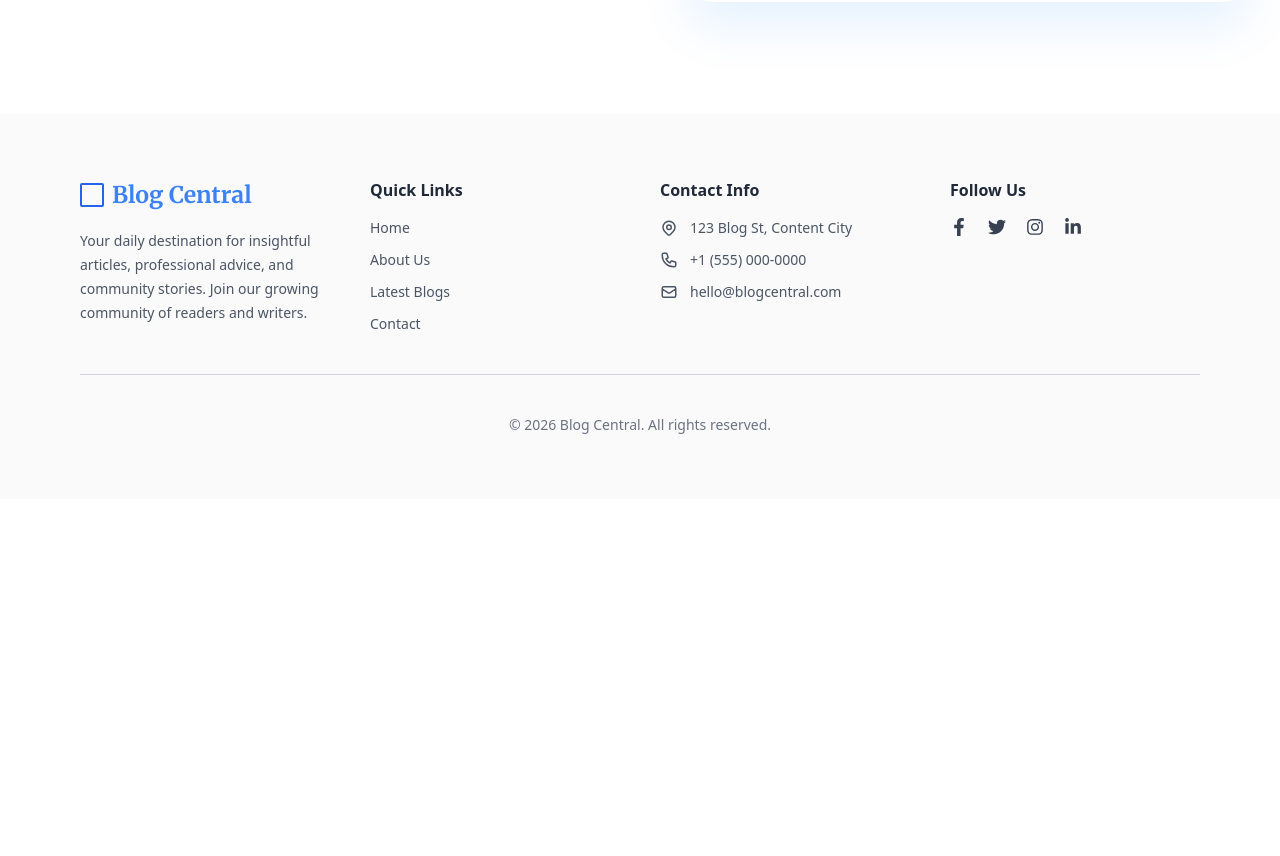
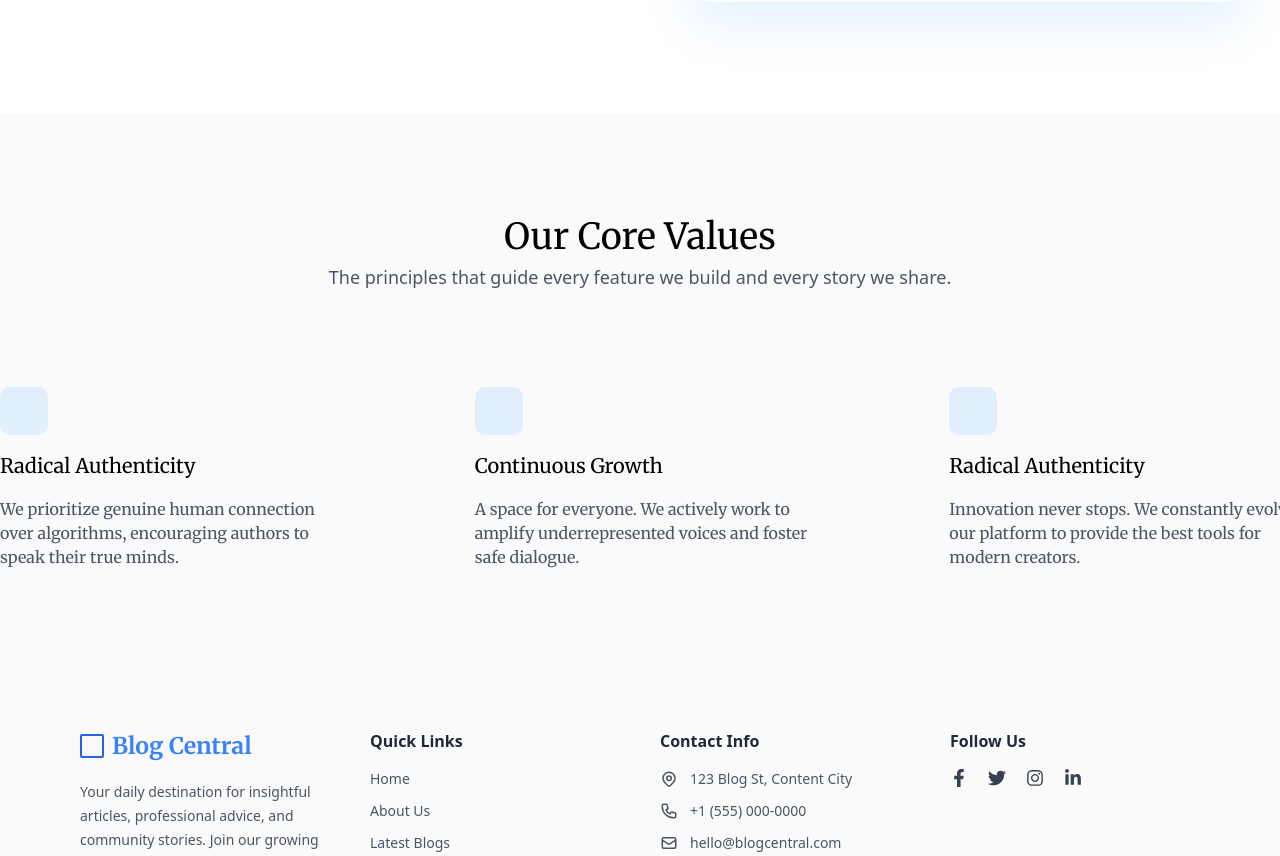
Before and after one commit to MuhammadFaizan144/Blog_website, a React (Vite) app in the folder client/: page /about in a window 1280 px wide. Shown: the part 684-1540 px from the top of the page. Before the commit the page ends 1183 px from the top, so only its background shows below. Built offline with nearby package versions, Linux system fonts and the light colour scheme.

Commit message:
Our Core Values section complete

```diff
--- a/client/src/components/Navbar.jsx
+++ b/client/src/components/Navbar.jsx
@@ -14,7 +14,7 @@ const Navbar = () => {
       </div>
 
       <ul className="flex text-[14px] gap-6 max-sm:hidden">
-        <li><NavLink>Home</NavLink></li>
+        <li><NavLink to="/">Home</NavLink></li>
         <li><NavLink to="/about">About</NavLink></li>
         <li><NavLink>Blogs</NavLink></li>
         <li><NavLink>Contact</NavLink></li>
--- a/client/src/page/About.jsx
+++ b/client/src/page/About.jsx
@@ -2,7 +2,27 @@ import React from 'react'
 import { MdSearch } from 'react-icons/md';
 import { FaArrowRight } from "react-icons/fa6";
 import { FaAngleRight } from "react-icons/fa6";
+import { useState } from 'react';
+const OurValue = [
+    {
+        iconImage: "",
+        heading: "Radical Authenticity",
+        desciption: "We prioritize genuine human connection over algorithms, encouraging authors to speak their true minds.",
 
+    },
+    {
+        iconImage: "",
+        heading: "Continuous Growth",
+        desciption: "A space for everyone. We actively work to amplify underrepresented voices and foster safe dialogue.",
+
+    },
+    {
+        iconImage: "",
+        heading: "Radical Authenticity",
+        desciption: "Innovation never stops. We constantly evolve our platform to provide the best tools for modern creators.",
+
+    }
+]
 const About = () => {
     return (
         <main className='flex flex-col justify-center items-center max-w-[1440px] mx-auto'>
@@ -49,6 +69,23 @@ const About = () => {
                 </div>
 
             </section>
+            <section className='w-screen bg-[#FAFAFBFF] py-24'>
+                <div className="flex flex-col justify-center items-center max-w-[1440px] mx-auto">
+                    <div className="flex flex-col items-center">
+                        <h2 className='font-merriweather text-[36px]'>Our Core Values</h2>
+                        <p className='text-[18px] text-gray-600'>The principles that guide every feature we build and every story we share.</p>
+                    </div>
+                    <div className=" grid xl:grid-cols-3 grid-cols-1 gap-36 mt-24">
+                        {OurValue.map((item, index) => {
+                            return (<li key={index} className='list-none flex flex-col gap-4 w-[350px]'>
+                                <div className="size-[48px] bg-[#067FF91A] rounded-[10px]">{item.iconImage}</div>
+                                <h2 className="text-black text-[20px] font-merriweather">{item.heading}</h2>
+                                <p className='text-gray-600 text-[16px] font-merriweather'>{item.desciption}</p>
+                            </li>)
+                        })}
+                    </div>
+                </div>
+            </section>
         </main>
     )
 }
```
